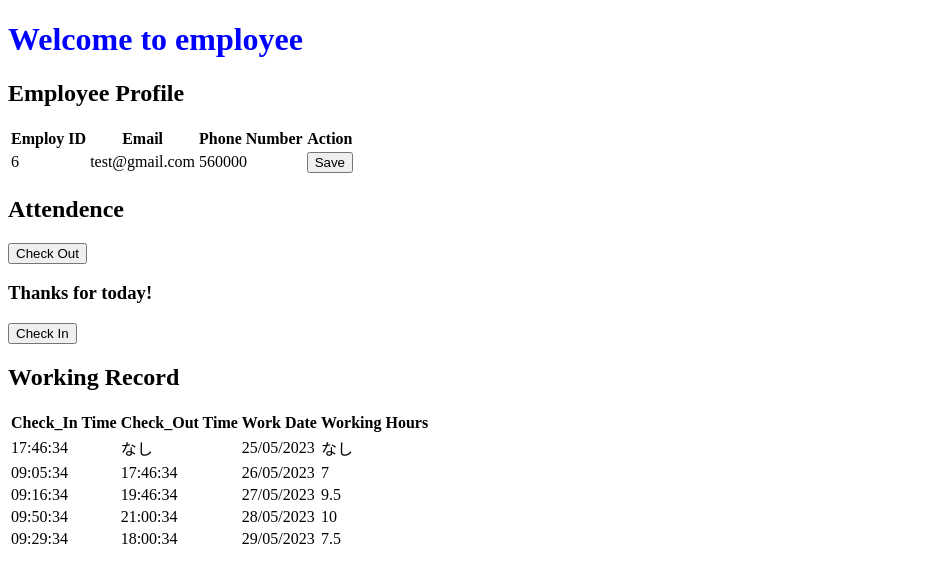
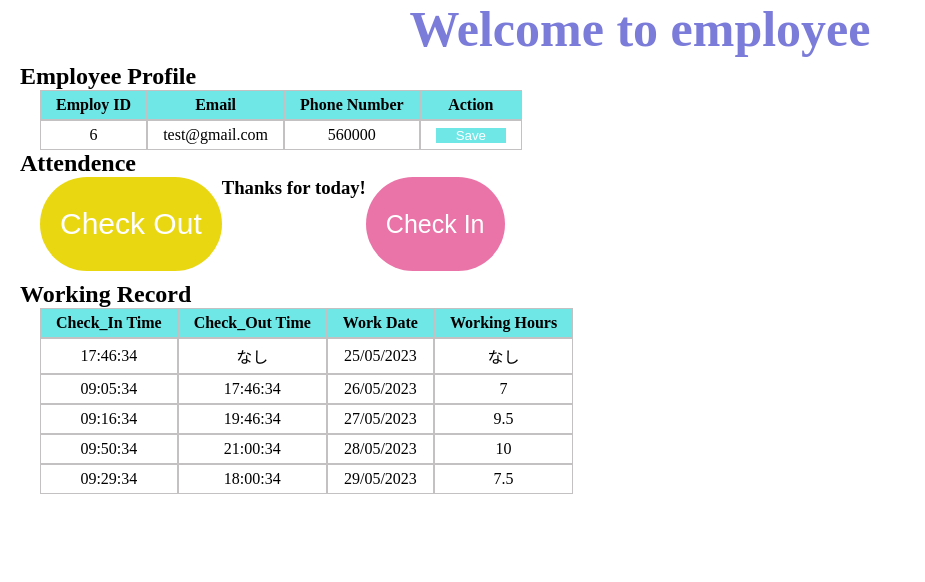
Before and after one commit to juneko2/demo, a plain HTML site: page index.html in a window 1280 px wide. Shown: the whole page, without its empty margins (0-925 px from the left). Drawn offline with Linux system fonts and the light colour scheme.

Commit message:
ページのスタイル変更。

```diff
--- a/css/style.css
+++ b/css/style.css
@@ -1,3 +1,71 @@
-h1 {
-    color: blue;
+* {
+    margin: 0;
+    padding: 0;
 }
+
+.body {
+    height: 100vh;
+}
+
+.headTitle {
+    font-weight: bold;
+    font-size: 50px;
+    text-align: center;
+    color: rgb(123, 123, 218);
+    margin-bottom: 5px;
+}
+
+.sectionTitle {
+    padding-left: 20px;
+}
+
+.employeeThead,
+.recordHead {
+    background-color: rgb(112, 231, 231);
+}
+
+table {
+    border-spacing: 0;
+    padding-left: 40px;
+}
+
+th,
+td {
+    padding: 5px 15px;
+    text-align: center;
+    border: 1px solid #c3c1c1;
+}
+
+.saveBtn {
+    padding: 0 20px;
+    cursor: pointer;
+    color: #fff;
+    background-color: rgb(112, 231, 231);
+    border: none;
+}
+
+.checkinBtn {
+    padding: 30px 20px;
+    cursor: pointer;
+    color: #fff;
+    font-size: 25px;
+    background-color: rgb(234, 116, 167);
+    border: none;
+    border-radius: 50px;
+}
+
+.checkoutBtn {
+    padding: 30px 20px;
+    cursor: pointer;
+    color: #fff;
+    font-size: 30px;
+    background-color: rgb(233, 215, 18);
+    border: none;
+    border-radius: 50px;
+}
+
+.workStatus {
+    display: flex;
+    margin-left: 40px;
+    margin-bottom: 10px;
+}
--- a/index.html
+++ b/index.html
@@ -10,12 +10,12 @@
 </head>
 
 <body>
-    <h1>Welcome to employee</h1>
+    <h1 class="headTitle">Welcome to employee</h1>
     <div>
-        <h2>Employee Profile</h2>
+        <h2 class="sectionTitle">Employee Profile</h2>
         <form>
             <table>
-                <thead>
+                <thead class="employeeThead">
                     <tr>
                         <th>Employ ID</th>
                         <th>Email</th>
@@ -29,7 +29,7 @@
                         <td>test@gmail.com</td>
                         <td>560000</td>
                         <td>
-                            <button type="submit">Save</button>
+                            <button type="submit" class="saveBtn">Save</button>
                         </td>
                     </tr>
                 </tbody>
@@ -37,13 +37,15 @@
         </form>
     </div>
     <div>
-        <h2>Attendence</h2>
-        <button>Check Out</button>
-        <h3>Thanks for today!</h3>
-        <button onClick="{checkInAction}">Check In</button>
-        <h2>Working Record</h2>
+        <h2 class="sectionTitle">Attendence</h2>
+        <div class="workStatus">
+            <button class="checkoutBtn">Check Out</button>
+            <h3>Thanks for today!</h3>
+            <button class="checkinBtn" onClick="{checkInAction}">Check In</button>
+        </div>
+        <h2 class="sectionTitle">Working Record</h2>
         <table>
-            <thead>
+            <thead class="recordHead">
                 <tr>
                     <th>Check_In Time</th>
                     <th>Check_Out Time</th>
```
